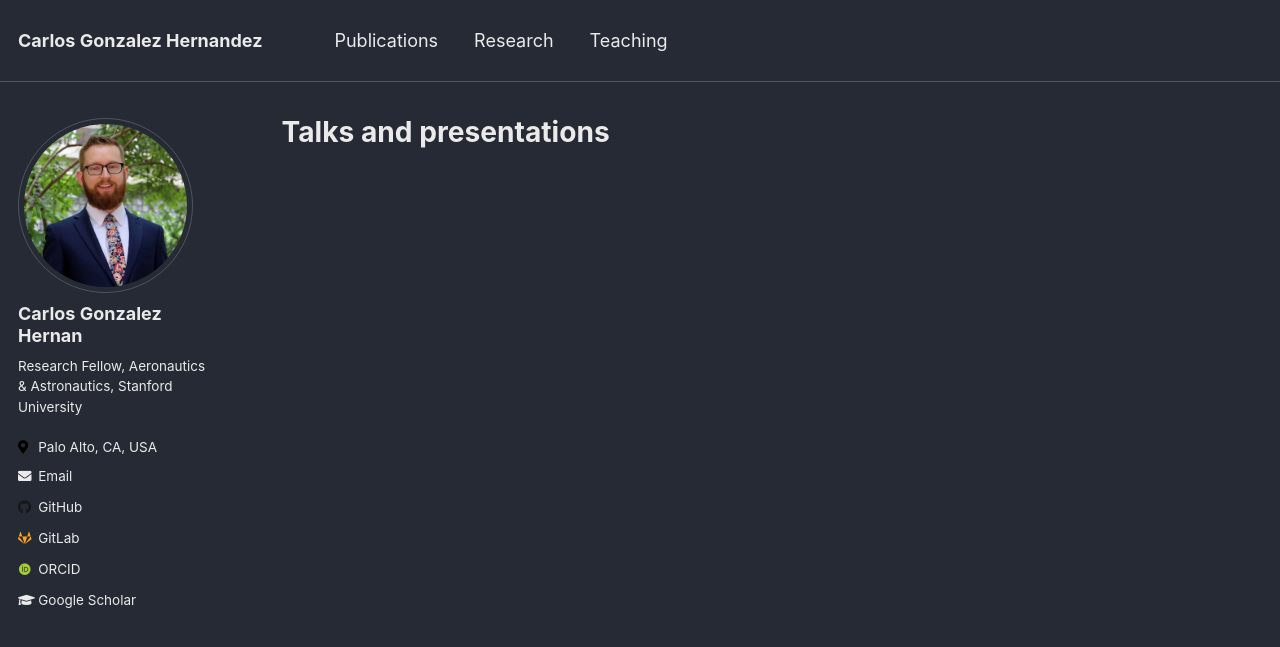
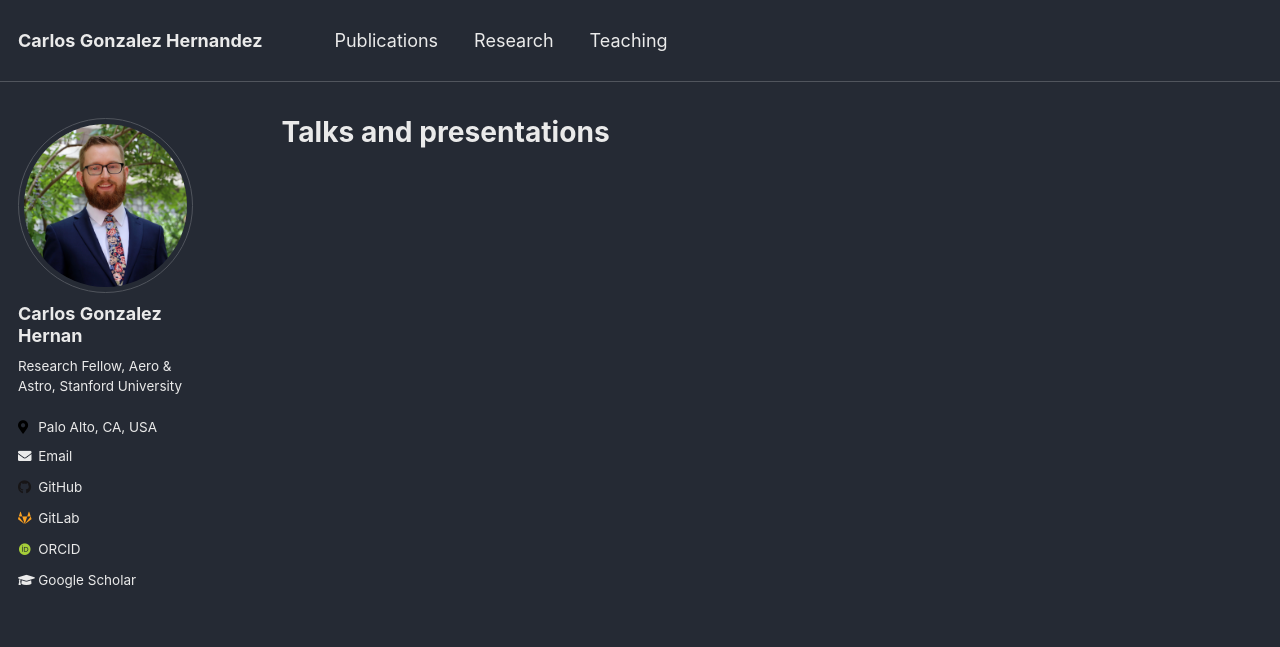
Before and after one commit to cghernan/cghernan.github.io, a Jekyll site: the page built from _pages/talks.html, in a window 1280 px wide. Shown: the top 647 px of the page. Built offline with Jekyll 4.4.1, drawn with Linux system fonts in a browser that asks for light colours; some web fonts are replaced.

Commit message:
Update _config.yml

```diff
--- a/_config.yml
+++ b/_config.yml
@@ -89,7 +89,7 @@ analytics:
 author:
   name             : "Carlos Gonzalez Hernan"
   avatar           : "profile.png"
-  bio              : "Research Fellow, Aeronautics & Astronautics, Stanford University"
+  bio              : "Research Fellow, Aero & Astro, Stanford University"
   location         : "Palo Alto, CA, USA"
   employer         :
   pubmed           :
```
